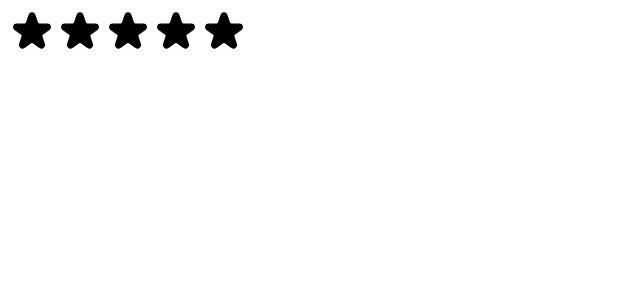
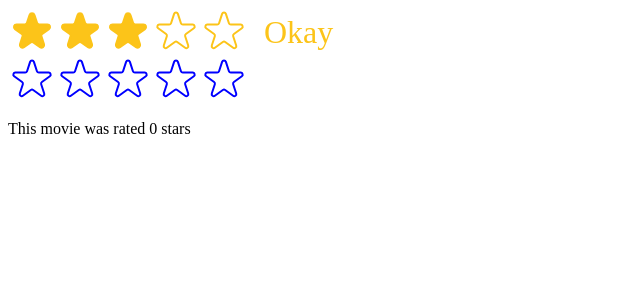
Before and after one commit to Ken-Musau/popcorn, a React (Create React App) app: page / in a window 1280 px wide. Shown: the top 300 px of the page, without its empty margins (0-640 px from the left). Built offline with nearby package versions, Linux system fonts and the light colour scheme.

Commit message:
enable starRating component reusable

```diff
--- a/src/StarRating.js
+++ b/src/StarRating.js
@@ -1,4 +1,5 @@
 import { useState } from "react";
+import PropTypes from "prop-types";
 
 const containerStyle = {
   display: "flex",
@@ -10,46 +11,94 @@
   display: "flex",
 };
 
+// StarRating.propTypes = {
+//   maxRating: PropTypes.number,
+// };
+export default function StarRating({
+  maxRating = 5,
+  color = "#fcc419",
+  size = 48,
+  messages = [],
+  defaultRating = 0,
+  onsetRating,
+}) {
+  const [rating, setRating] = useState(defaultRating);
+  const [tempRating, setTempRating] = useState(0);
+
+  function handleRating(rating) {
+    setRating(rating);
+    onsetRating(rating);
+  }
+
   const textStyle = {
     lineHeight: "1",
     margin: "0",
+    color,
+    fontSize: `${size / 1.5}px`,
   };
-
-export default function StarRating({ maxRating = 5 }) {
-  const [rating, setRating] = useState(0);
-
-  function handleRating(rating) {
-    setRating(rating);
-  }
   return (
     <div style={containerStyle}>
       <div style={starContainerStyle}>
         {Array.from({ length: maxRating }, (_, i) => (
-          <Star key={i} onRate={() => handleRating(i + 1)} />
+          <Star
+            key={i}
+            full={tempRating ? tempRating >= i + 1 : rating >= i + 1}
+            onRate={() => handleRating(i + 1)}
+            onHoverIn={() => setTempRating(i + 1)}
+            onHoverOut={() => setTempRating(0)}
+            color={color}
+            size={size}
+          />
         ))}
       </div>
-      <p style={textStyle}>{rating || ""}</p>
+      <p style={textStyle}>
+        {messages.length === maxRating
+          ? messages[tempRating ? tempRating - 1 : rating - 1]
+          : tempRating || rating || ""}
+      </p>
     </div>
   );
 }
 
+function Star({ onRate, full, onHoverIn, onHoverOut, color, size }) {
   const starStyle = {
-  width: "48px",
-  height: "48px",
+    width: `${size}px`,
+    height: `${size}px`,
     display: "block",
     cursor: "pointer",
   };
-function Star({ onRate }) {
   return (
-    <span role="button" style={starStyle} onClick={onRate}>
+    <span
+      role="button"
+      style={starStyle}
+      onClick={onRate}
+      onMouseEnter={onHoverIn}
+      onMouseLeave={onHoverOut}
+    >
+      {full ? (
         <svg
           xmlns="http://www.w3.org/2000/svg"
           viewBox="0 0 20 20"
-        fill="#000"
-        stroke="#000"
+          fill={color}
+          stroke={color}
         >
           <path d="M9.049 2.927c.3-.921 1.603-.921 1.902 0l1.07 3.292a1 1 0 00.95.69h3.462c.969 0 1.371 1.24.588 1.81l-2.8 2.034a1 1 0 00-.364 1.118l1.07 3.292c.3.921-.755 1.688-1.54 1.118l-2.8-2.034a1 1 0 00-1.175 0l-2.8 2.034c-.784.57-1.838-.197-1.539-1.118l1.07-3.292a1 1 0 00-.364-1.118L2.98 8.72c-.783-.57-.38-1.81.588-1.81h3.461a1 1 0 00.951-.69l1.07-3.292z" />
         </svg>
+      ) : (
+        <svg
+          xmlns="http://www.w3.org/2000/svg"
+          fill="none"
+          viewBox="0 0 24 24"
+          stroke={color}
+        >
+          <path
+            strokeLinecap="round"
+            strokeLinejoin="round"
+            strokeWidth="{2}"
+            d="M11.049 2.927c.3-.921 1.603-.921 1.902 0l1.519 4.674a1 1 0 00.95.69h4.915c.969 0 1.371 1.24.588 1.81l-3.976 2.888a1 1 0 00-.363 1.118l1.518 4.674c.3.922-.755 1.688-1.538 1.118l-3.976-2.888a1 1 0 00-1.176 0l-3.976 2.888c-.783.57-1.838-.197-1.538-1.118l1.518-4.674a1 1 0 00-.363-1.118l-3.976-2.888c-.784-.57-.38-1.81.588-1.81h4.914a1 1 0 00.951-.69l1.519-4.674z"
+          />
+        </svg>
+      )}
     </span>
   );
 }
--- a/src/index.js
+++ b/src/index.js
@@ -1,14 +1,29 @@
-import React from "react";
+import React, { useState } from "react";
 import ReactDOM from "react-dom/client";
 // import './index.css';
 // import App from './App';
 
 import StarRating from "./StarRating";
 
+function Test() {
+  const [movieRating, setMovieRating] = useState(0);
+  return (
+    <>
+      <StarRating color="blue" onsetRating={setMovieRating} />
+      <p>This movie was rated {movieRating} stars</p>
+    </>
+  );
+}
+
 const root = ReactDOM.createRoot(document.getElementById("root"));
 root.render(
   <React.StrictMode>
     {/* <App /> */}
-    <StarRating maxRating={5} />
+    <StarRating
+      maxRating={5}
+      messages={["Terrible", "Bad", "Okay", "Good", "Amazing"]}
+      defaultRating={3}
+    />
+    <Test />
   </React.StrictMode>
 );
```
Lines whose indentation alone changed are shown as unchanged.
